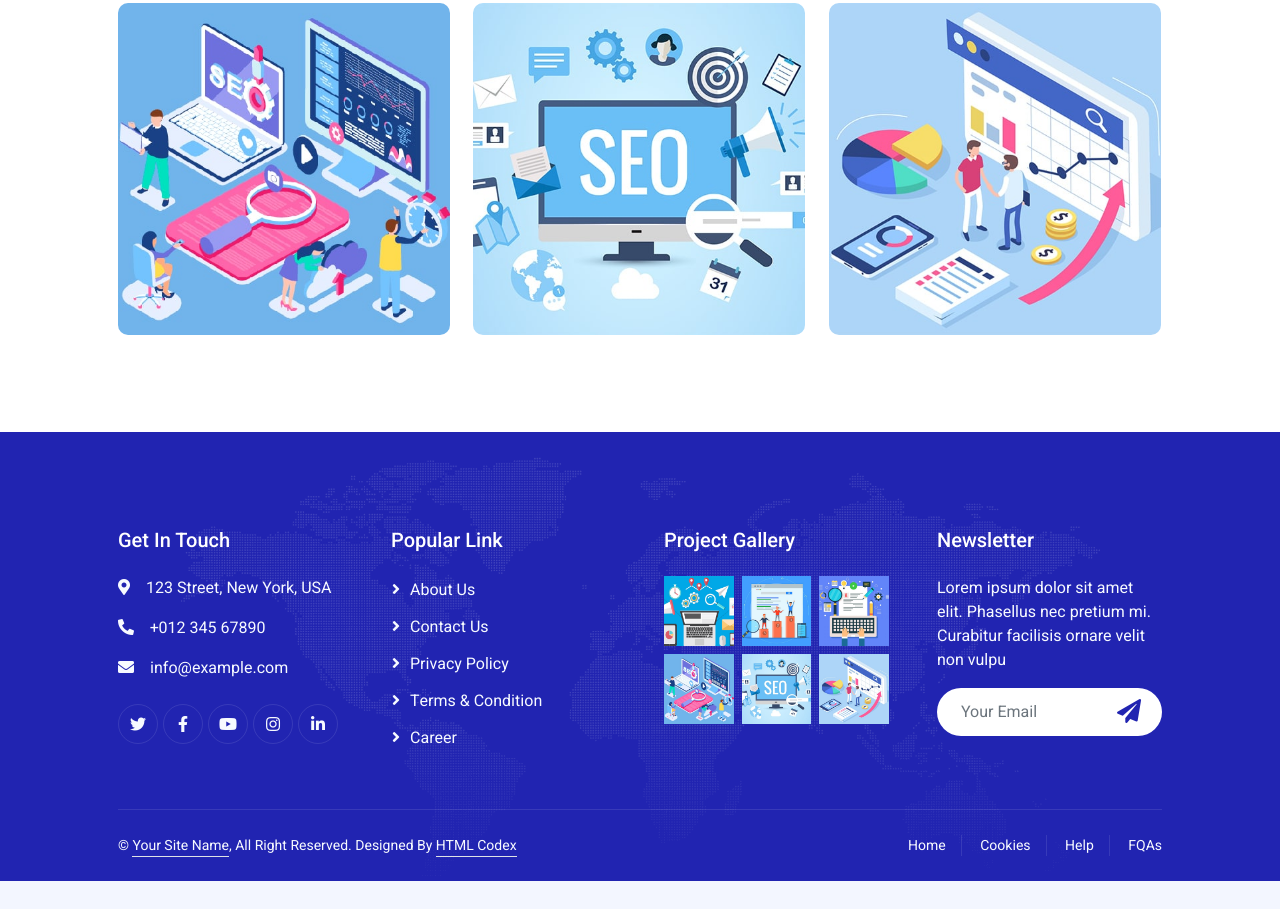
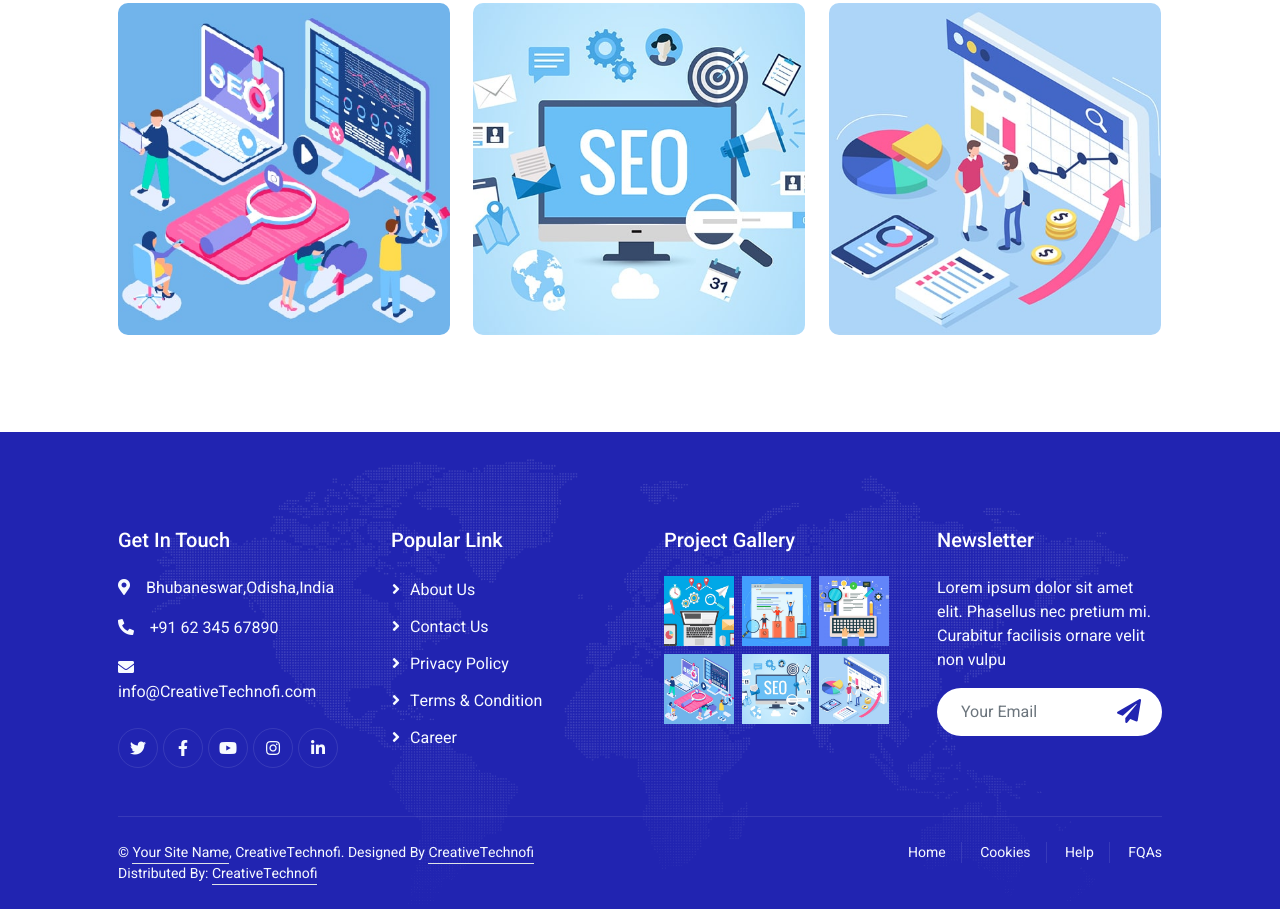
Before and after one commit to Ghanashyampanda/Seomaster_WebsiteProject-Web, a plain HTML site: page project.html in a window 1280 px wide. Shown: the part 1167-2076 px from the top of the page. Before the commit the page ends 2048 px from the top, so only its background shows below. Drawn offline with nearby package versions, Linux system fonts and the light colour scheme.

Commit message:
2nd Commit

```diff
--- a/project.html
+++ b/project.html
@@ -70,7 +70,7 @@
                         <a href="contact.html" class="nav-item nav-link">Contact</a>
                     </div>
                     <butaton type="button" class="btn text-secondary ms-3" data-bs-toggle="modal" data-bs-target="#searchModal"><i class="fa fa-search"></i></butaton>
-                    <a href="https://htmlcodex.com/startup-company-website-template" class="btn btn-secondary text-light rounded-pill py-2 px-4 ms-3">Pro Version</a>
+                    <a href="/startup-company-website-template" class="btn btn-secondary text-light rounded-pill py-2 px-4 ms-3">Pro Version</a>
                 </div>
             </nav>
 
@@ -215,15 +215,15 @@
                 <div class="row g-5">
                     <div class="col-md-6 col-lg-3">
                         <h5 class="text-white mb-4">Get In Touch</h5>
-                        <p><i class="fa fa-map-marker-alt me-3"></i>123 Street, New York, USA</p>
-                        <p><i class="fa fa-phone-alt me-3"></i>+012 345 67890</p>
-                        <p><i class="fa fa-envelope me-3"></i>info@example.com</p>
+                        <p><i class="fa fa-map-marker-alt me-3"></i>Bhubaneswar,Odisha,India</p>
+                        <p><i class="fa fa-phone-alt me-3"></i>+91 62 345 67890</p>
+                        <p><i class="fa fa-envelope me-3"></i>info@CreativeTechnofi.com</p>
                         <div class="d-flex pt-2">
                             <a class="btn btn-outline-light btn-social" href=""><i class="fab fa-twitter"></i></a>
-                            <a class="btn btn-outline-light btn-social" href=""><i class="fab fa-facebook-f"></i></a>
-                            <a class="btn btn-outline-light btn-social" href=""><i class="fab fa-youtube"></i></a>
-                            <a class="btn btn-outline-light btn-social" href=""><i class="fab fa-instagram"></i></a>
-                            <a class="btn btn-outline-light btn-social" href=""><i class="fab fa-linkedin-in"></i></a>
+                            <a class="btn btn-outline-light btn-social" href="https://www.facebook.com/ghanashyam.panda.1829?mibextid=ZbWKw"><i class="fab fa-facebook-f"></i></a>
+                            <a class="btn btn-outline-light btn-social" href="https://youtube.com/@CreativeTechnofi?si=f9aw-g8t8X5F8QZX"><i class="fab fa-youtube"></i></a>
+                            <a class="btn btn-outline-light btn-social" href="https://www.instagram.com/ghanashyam.07/?utm_source=qr&igshid=ZDc4ODBmNjlmNQ%3D%3D"><i class="fab fa-instagram"></i></a>
+                            <a class="btn btn-outline-light btn-social" href="https://www.linkedin.com/in/ghanashyam-panda2001/"><i class="fab fa-linkedin-in"></i></a>
                         </div>
                     </div>
                     <div class="col-md-6 col-lg-3">
@@ -271,10 +271,11 @@
                 <div class="copyright">
                     <div class="row">
                         <div class="col-md-6 text-center text-md-start mb-3 mb-md-0">
-                            &copy; <a class="border-bottom" href="#">Your Site Name</a>, All Right Reserved.
+                            &copy; <a class="border-bottom" href="https://sites.google.com/view/creativetechnofi/home">Your Site Name</a>, CreativeTechnofi.
 
 							<!--/*** This template is free as long as you keep the footer author’s credit link/attribution link/backlink. If you'd like to use the template without the footer author’s credit link/attribution link/backlink, you can purchase the Credit Removal License from "https://htmlcodex.com/credit-removal". Thank you for your support. ***/-->
-							Designed By <a class="border-bottom" href="https://htmlcodex.com">HTML Codex</a>
+							Designed By <a class="border-bottom" href="https://sites.google.com/view/creativetechnofi/home">CreativeTechnofi</a>
+                            <br>Distributed By: <a class="border-bottom" href="https://sites.google.com/view/creativetechnofi/home" target="_blank">CreativeTechnofi</a>
                         </div>
                         <div class="col-md-6 text-center text-md-end">
                             <div class="footer-menu">
```
Also changed, not shown: 404.html (+10 -9 lines), about.html (+10 -9 lines), contact.html (+10 -9 lines), index.html (+10 -10 lines), service.html (+10 -9 lines), team.html (+10 -9 lines), testimonial.html (+10 -9 lines), LICENSE.txt (deleted), READ-ME.txt (deleted).
